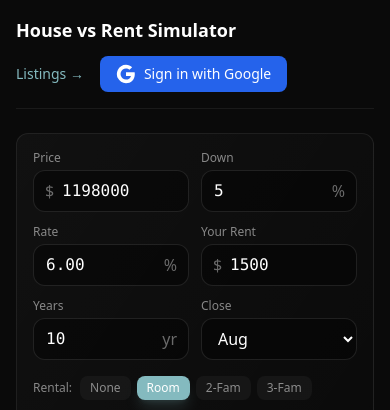
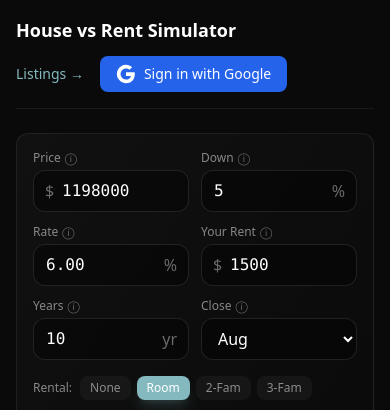
Before and after one commit to Ayaan-P/house-sim, a Next.js app: page / in a window 390 px wide. Shown: the top 410 px of the page. Built offline with nearby package versions, Linux system fonts and the light colour scheme.

Commit message:
fix: tap-to-reveal info icons instead of hover tooltips
Mobile-friendly: tap ⓘ icon to show/hide explanation.
Works on touch devices, not just desktop hover.

```diff
--- a/app/page.tsx
+++ b/app/page.tsx
@@ -1172,6 +1172,8 @@ function HousePageInner() {
     }))
   }, [simResults])
 
+  const [activeTooltip, setActiveTooltip] = useState<string | null>(null)
+
   const InputField = ({ label, value, onChange, suffix = '', hint = '', prefix = '', tooltip = '' }: {
     label: string
     value: number | string
@@ -1181,11 +1183,28 @@ function HousePageInner() {
     prefix?: string
     tooltip?: string
   }) => (
-    <div className="mb-4" title={tooltip}>
-      <label className={`block text-sm font-medium text-white/70 mb-1.5 ${tooltip ? 'cursor-help' : ''}`}>
+    <div className="mb-4 relative">
+      <label className="block text-sm font-medium text-white/70 mb-1.5">
         {label}
         {hint && <span className="text-white/40 font-normal ml-1">({hint})</span>}
+        {tooltip && (
+          <button
+            type="button"
+            onClick={(e) => {
+              e.preventDefault()
+              setActiveTooltip(activeTooltip === label ? null : label)
+            }}
+            className="ml-1 text-white/40 hover:text-white/70 text-xs"
+          >
+            ⓘ
+          </button>
+        )}
       </label>
+      {tooltip && activeTooltip === label && (
+        <div className="absolute z-10 top-6 left-0 right-0 p-2 bg-gray-900 border border-white/20 rounded-lg text-xs text-white/80 shadow-lg">
+          {tooltip}
+        </div>
+      )}
       <div className="relative">
         {prefix && (
           <span className="absolute left-3 top-1/2 -translate-y-1/2 text-white/60">{prefix}</span>
@@ -1261,8 +1280,12 @@ function HousePageInner() {
       >
         <div className="grid grid-cols-2 sm:grid-cols-3 lg:grid-cols-5 gap-3 sm:gap-4 mb-4 sm:mb-6">
           {/* Price */}
-          <div title="Purchase price of the property">
-            <label className="block text-xs text-white/50 mb-1 cursor-help">Price</label>
+          <div className="relative">
+            <label className="flex items-center gap-1 text-xs text-white/50 mb-1">
+              Price
+              <button type="button" onClick={() => setActiveTooltip(activeTooltip === 'price' ? null : 'price')} className="text-white/40 hover:text-white/70">ⓘ</button>
+            </label>
+            {activeTooltip === 'price' && <div className="absolute z-10 top-5 left-0 right-0 p-2 bg-gray-900 border border-white/20 rounded-lg text-xs text-white/80 shadow-lg">Purchase price of the property</div>}
             <div className="relative">
               <span className="absolute left-3 top-1/2 -translate-y-1/2 text-white/40">$</span>
               <input
@@ -1279,8 +1302,12 @@ function HousePageInner() {
           </div>
 
           {/* Down Payment */}
-          <div title="Down payment percentage. FTHB programs allow 3-5%.">
-            <label className="block text-xs text-white/50 mb-1 cursor-help">Down</label>
+          <div className="relative">
+            <label className="flex items-center gap-1 text-xs text-white/50 mb-1">
+              Down
+              <button type="button" onClick={() => setActiveTooltip(activeTooltip === 'down' ? null : 'down')} className="text-white/40 hover:text-white/70">ⓘ</button>
+            </label>
+            {activeTooltip === 'down' && <div className="absolute z-10 top-5 left-0 right-0 p-2 bg-gray-900 border border-white/20 rounded-lg text-xs text-white/80 shadow-lg">Down payment %. FTHB programs allow 3-5%.</div>}
             <div className="relative">
               <input
                 type="text"
@@ -1297,8 +1324,12 @@ function HousePageInner() {
           </div>
 
           {/* Rate */}
-          <div title="Mortgage interest rate (30-year fixed)">
-            <label className="block text-xs text-white/50 mb-1 cursor-help">Rate</label>
+          <div className="relative">
+            <label className="flex items-center gap-1 text-xs text-white/50 mb-1">
+              Rate
+              <button type="button" onClick={() => setActiveTooltip(activeTooltip === 'rate' ? null : 'rate')} className="text-white/40 hover:text-white/70">ⓘ</button>
+            </label>
+            {activeTooltip === 'rate' && <div className="absolute z-10 top-5 left-0 right-0 p-2 bg-gray-900 border border-white/20 rounded-lg text-xs text-white/80 shadow-lg">Mortgage interest rate (30-year fixed)</div>}
             <div className="relative">
               <input
                 type="text"
@@ -1315,8 +1346,12 @@ function HousePageInner() {
           </div>
 
           {/* Your Rent */}
-          <div title="What you currently pay in rent. Used to calculate opportunity cost.">
-            <label className="block text-xs text-white/50 mb-1 cursor-help">Your Rent</label>
+          <div className="relative">
+            <label className="flex items-center gap-1 text-xs text-white/50 mb-1">
+              Your Rent
+              <button type="button" onClick={() => setActiveTooltip(activeTooltip === 'rent' ? null : 'rent')} className="text-white/40 hover:text-white/70">ⓘ</button>
+            </label>
+            {activeTooltip === 'rent' && <div className="absolute z-10 top-5 left-0 right-0 p-2 bg-gray-900 border border-white/20 rounded-lg text-xs text-white/80 shadow-lg">What you currently pay. Used to calculate opportunity cost.</div>}
             <div className="relative">
               <span className="absolute left-3 top-1/2 -translate-y-1/2 text-white/40">$</span>
               <input
@@ -1333,8 +1368,12 @@ function HousePageInner() {
           </div>
 
           {/* Years */}
-          <div title="How long you plan to hold the property. Longer = more likely buying wins.">
-            <label className="block text-xs text-white/50 mb-1 cursor-help">Years</label>
+          <div className="relative">
+            <label className="flex items-center gap-1 text-xs text-white/50 mb-1">
+              Years
+              <button type="button" onClick={() => setActiveTooltip(activeTooltip === 'years' ? null : 'years')} className="text-white/40 hover:text-white/70">ⓘ</button>
+            </label>
+            {activeTooltip === 'years' && <div className="absolute z-10 top-5 left-0 right-0 p-2 bg-gray-900 border border-white/20 rounded-lg text-xs text-white/80 shadow-lg">How long you plan to hold. Longer = more likely buying wins.</div>}
             <div className="relative">
               <input
                 type="text"
@@ -1351,8 +1390,12 @@ function HousePageInner() {
           </div>
 
           {/* Closing Month */}
-          <div title="Month you plan to close. Year 1 costs/income are prorated.">
-            <label className="block text-xs text-white/50 mb-1 cursor-help">Close</label>
+          <div className="relative">
+            <label className="flex items-center gap-1 text-xs text-white/50 mb-1">
+              Close
+              <button type="button" onClick={() => setActiveTooltip(activeTooltip === 'close' ? null : 'close')} className="text-white/40 hover:text-white/70">ⓘ</button>
+            </label>
+            {activeTooltip === 'close' && <div className="absolute z-10 top-5 left-0 right-0 p-2 bg-gray-900 border border-white/20 rounded-lg text-xs text-white/80 shadow-lg">Month you close. Year 1 is prorated.</div>}
             <select
               value={inputs.closingMonth || 1}
               onChange={(e) => update('closingMonth', parseInt(e.target.value))}
```
